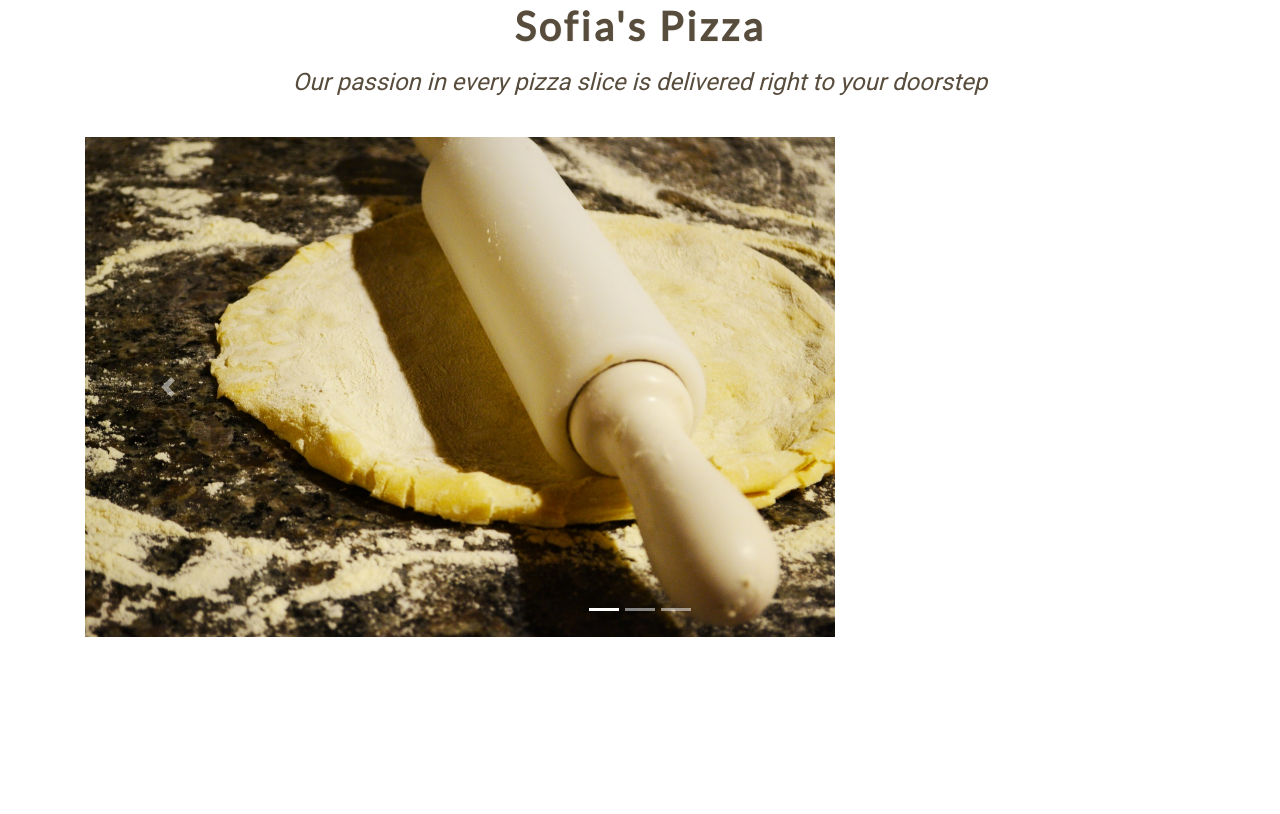
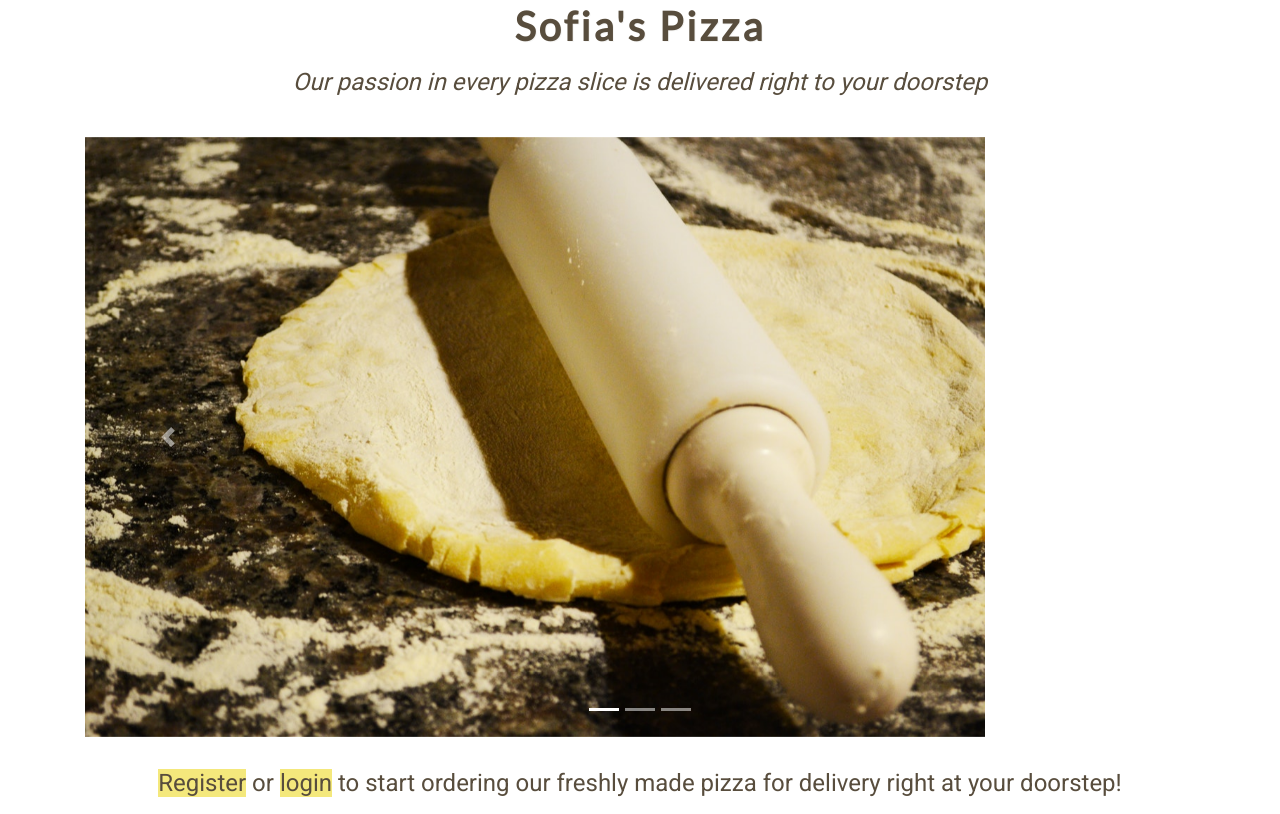
Before and after one commit to amcali/project-online-order, a Django app: page /home/ in a window 1280 px wide. Shown: the part 56-870 px from the top of the page. Before the commit the page ends 693 px from the top, so only its background shows below. Run offline with Django 3.2, Linux system fonts and the light colour scheme; some libraries are stand-ins or nearby versions.

Commit message:
Amended carousel image layout and content.

```diff
--- a/home/templates/home/index.template.html
+++ b/home/templates/home/index.template.html
@@ -18,13 +18,13 @@
       </ol>
       <div class="carousel-inner" role="listbox">
         <div class="carousel-item active">
-          <img class="d-block img-fluid" src="{% static 'images/carousel_01.jpg'%}" style="height:500px;" alt="First slide">
+          <img class="d-block img-fluid" src="{% static 'images/carousel_01.jpg'%}" style="height:600px;" alt="First slide">
         </div>
         <div class="carousel-item">
-          <img class="d-block img-fluid" src="{% static 'images/carousel_03.jpg'%}" alt="Second slide">
+          <img class="d-block img-fluid" src="{% static 'images/carousel_03.jpg'%}" style="height:600px;" alt="Second slide">
         </div>
         <div class="carousel-item">
-          <img class="d-block img-fluid" src="{% static 'images/carousel_02.jpg'%}" alt="Third slide">
+          <img class="d-block img-fluid" src="{% static 'images/carousel_02.jpg'%}" style="height:600px;" alt="Third slide">
         </div>
       </div>
       <a class="carousel-control-prev" id="carousel-panel1" href="#carousel-home-page" role="button" data-slide="prev">
@@ -37,5 +37,6 @@
       </a>
     </div>
 
+  <div class="p-2 m-2 row d-flex justify-content-center sub-headings"><h4><a id="contact-number" href="{% url 'user_register' %}">Register</a> or <a id="contact-number" href="{% url 'login' %}">login</a> to start ordering our freshly made pizza for delivery right at your doorstep!<h4></div>
 
 {% endblock %}
```
